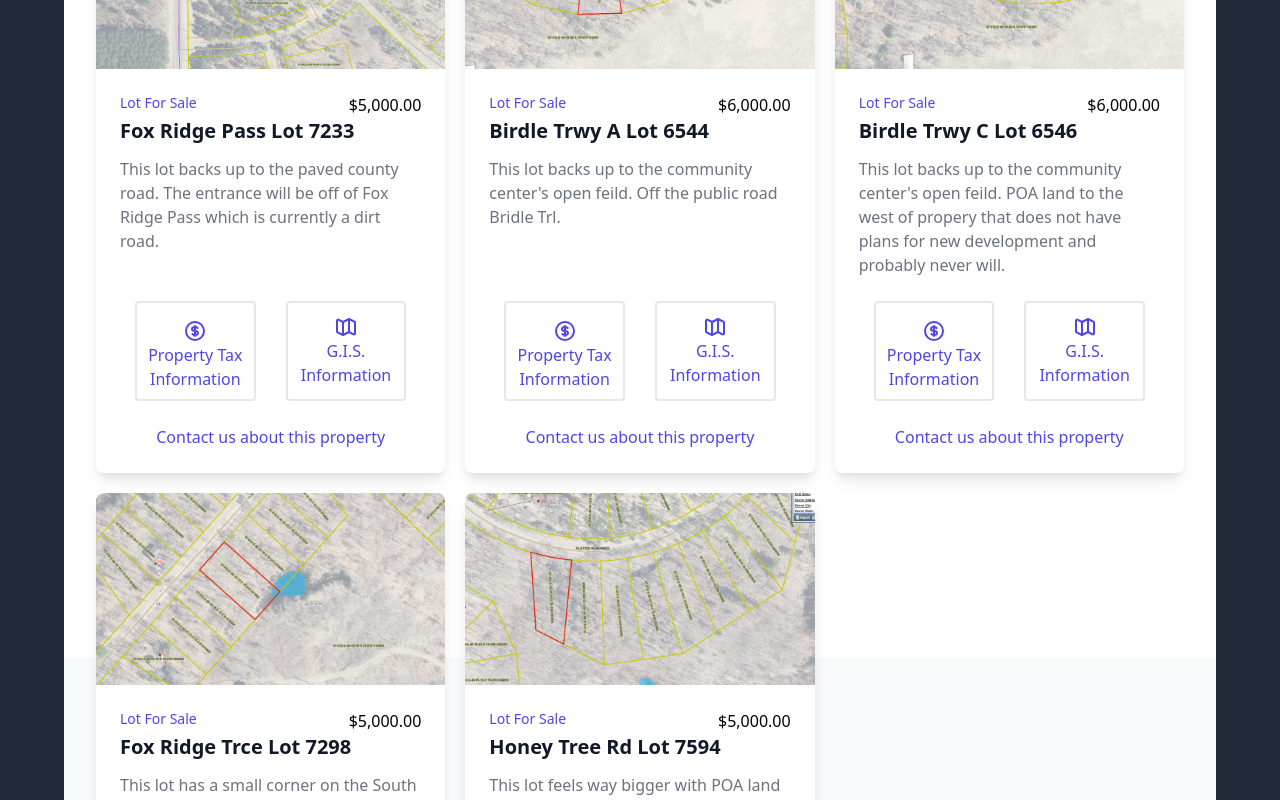
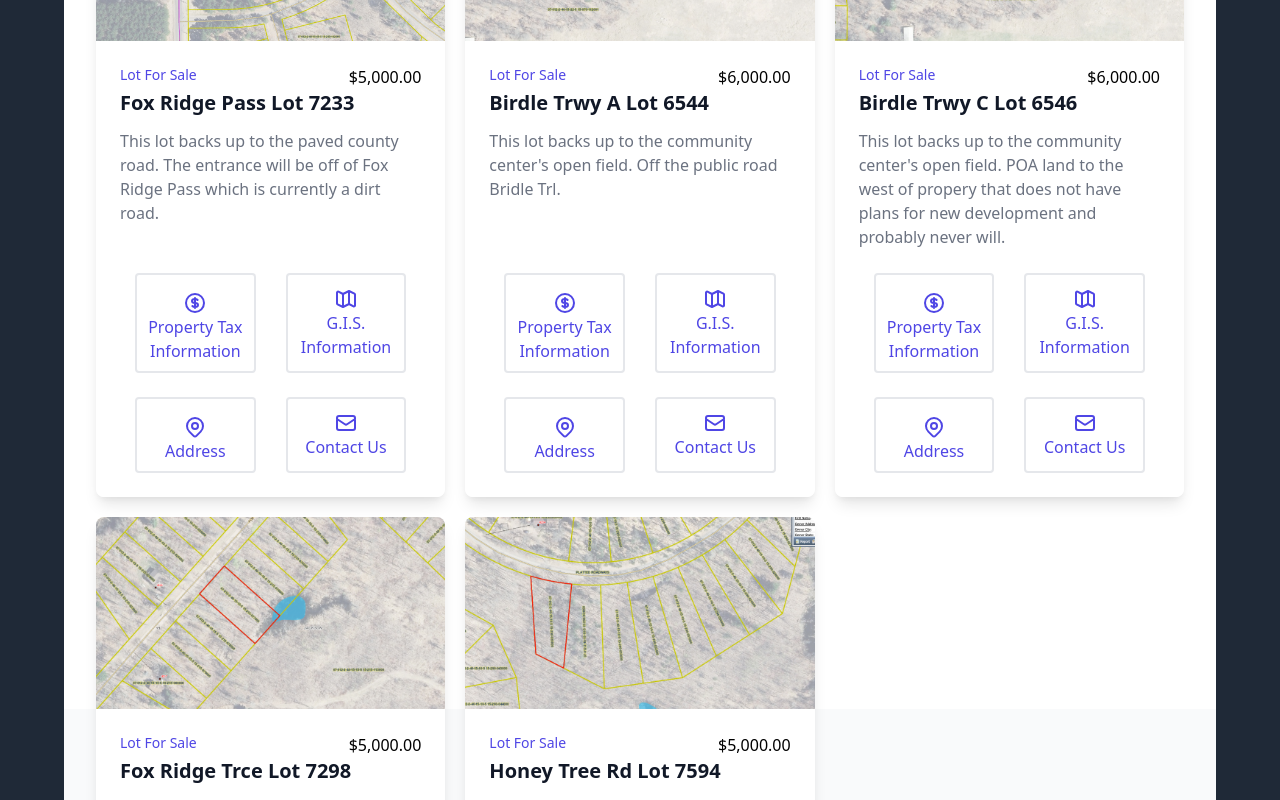
Before and after one commit to Pink-Marlin-Digital/voyager-village, a React (Create React App) app: page / in a window 1280 px wide. Shown: the part 4160-4960 px from the top of the page. Built offline with nearby package versions, Linux system fonts and the light colour scheme.

Commit message:
chore: lot addresses

```diff
--- a/src/Components/AvailableLots.tsx
+++ b/src/Components/AvailableLots.tsx
@@ -22,9 +22,7 @@ export const AvailableLots = () => {
             Available Lots
           </h2>
           <p className="mt-3 max-w-2xl mx-auto text-xl text-gray-500 sm:mt-4">
-            Flash Sale! until Jan 1st pick up any of these lots for the sale
-            price listed. After new years the price will return to its original
-            value.
+            All lots in Voyager Village are 1/2 acre.
           </p>
         </div>
         <div className="mt-12 max-w-lg mx-auto grid gap-5 lg:grid-cols-3 lg:max-w-none">
@@ -122,13 +120,65 @@ export const AvailableLots = () => {
                     </a>
                   </div>
                 </div>
-                <div className="flex justify-center mt-6">
-                  <a
-                    href={`mailto:kenny@stargazerllc.com?subject=${post.title} property`}
-                    className={linkClassName}
+                <div className="flex justify-around mt-6">
+                  <div
+                    className="border-2 rounded p-2 flex justify-center"
+                    style={{ flexBasis: "40%" }}
                   >
-                    Contact us about this property
-                  </a>
+                    <a
+                      href={post.mapLink}
+                      rel="noreferrer"
+                      className={`${linkClassName} mt-2 flex flex-col text-center justify-center`}
+                    >
+                      <svg
+                        className="h-6 w-6 mx-auto"
+                        fill="none"
+                        viewBox="0 0 24 24"
+                        stroke="currentColor"
+                      >
+                        <path
+                          stroke-linecap="round"
+                          stroke-linejoin="round"
+                          stroke-width="2"
+                          d="M17.657 16.657L13.414 20.9a1.998 1.998 0 01-2.827 0l-4.244-4.243a8 8 0 1111.314 0z"
+                        />
+                        <path
+                          stroke-linecap="round"
+                          stroke-linejoin="round"
+                          stroke-width="2"
+                          d="M15 11a3 3 0 11-6 0 3 3 0 016 0z"
+                        />
+                      </svg>
+
+                      <span>Address</span>
+                    </a>
+                  </div>
+                  <div
+                    className="border-2 rounded flex p-2 justify-center"
+                    style={{ flexBasis: "40%" }}
+                  >
+                    <a
+                      href={`mailto:kenny@stargazerllc.com?subject=${post.title} property`}
+                      className={`${linkClassName} flex flex-col text-center justify-center`}
+                      target="_blank"
+                      rel="noreferrer"
+                    >
+                      <svg
+                        className="h-6 w-6 mx-auto"
+                        fill="none"
+                        viewBox="0 0 24 24"
+                        stroke="currentColor"
+                      >
+                        <path
+                          stroke-linecap="round"
+                          stroke-linejoin="round"
+                          stroke-width="2"
+                          d="M3 8l7.89 5.26a2 2 0 002.22 0L21 8M5 19h14a2 2 0 002-2V7a2 2 0 00-2-2H5a2 2 0 00-2 2v10a2 2 0 002 2z"
+                        />
+                      </svg>
+                      <span>Contact Us</span>
+                    </a>
+                  </div>
                 </div>
               </div>
             </div>
--- a/src/Components/lots.ts
+++ b/src/Components/lots.ts
@@ -14,6 +14,8 @@ const lots = [
       "https://web.burnettcounty.org/access/master.asp?paprpid=7233",
     originalPrice: 5000,
     salePrice: 0,
+    mapLink:
+      "https://maps.apple.com/?address=Fox%20Ridge%20Pass,%20Danbury,%20WI%20%2054830,%20United%20States&ll=45.947198,-92.216367&q=Voyager%20Village%20Lot-a&_ext=EiYpFs2pXq74RkAx3q91/z8OV8A5lKLPutT5RkBBHqlRU2wNV8BQBA%3D%3D",
   },
   {
     title: "Birdle Trwy A Lot 6544",
@@ -22,7 +24,7 @@ const lots = [
       href: "https://maps.apple.com/?address=28001%E2%80%9328099%20Bridle%20Trail,%20Webster,%20WI%20%2054893,%20United%20States&ll=45.933204,-92.211509&q=Marked%20Location&_ext=EiYp2Mw3veX2RkAxANNOJvINV8A5VqJdGQz4RkBBVubIhx4NV8BQBA%3D%3D",
     },
     description:
-      "This lot backs up to the community center's open feild. Off the public road Bridle Trl. ",
+      "This lot backs up to the community center's open field. Off the public road Bridle Trl. ",
     imageUrl: "/Lot_6544.jpg",
     gisInfo:
       "https://burnettcowi.wgxtreme.com/?parcelid=07-012-2-40-15-22-5%2015-070-058000",
@@ -30,12 +32,16 @@ const lots = [
       "https://web.burnettcounty.org/access/master.asp?paprpid=6544",
     originalPrice: 6000,
     salePrice: 0,
+    mapLink: "https://maps.apple.com/?address=28079%20Bridle%20Trail,%20Webster,%20WI%20%2054893,%20United%20States&ll=45.933297,-92.211289&q=Marked%20Location&_ext=EiYpzWYfZtv2RkAxL6RkhN4NV8A5SzxFwgH4RkBB46At5goNV8BQAw%3D%3D"
   },
   {
     title: "Birdle Trwy C Lot 6546",
-    category: { name: "Lot For Sale", href: "https://maps.apple.com/?address=28001%E2%80%9328099%20Bridle%20Trail,%20Webster,%20WI%20%2054893,%20United%20States&ll=45.933204,-92.211509&q=Marked%20Location&_ext=EiYp2Mw3veX2RkAxANNOJvINV8A5VqJdGQz4RkBBVubIhx4NV8BQBA%3D%3D" },
+    category: {
+      name: "Lot For Sale",
+      href: "https://maps.apple.com/?address=28001%E2%80%9328099%20Bridle%20Trail,%20Webster,%20WI%20%2054893,%20United%20States&ll=45.933204,-92.211509&q=Marked%20Location&_ext=EiYp2Mw3veX2RkAxANNOJvINV8A5VqJdGQz4RkBBVubIhx4NV8BQBA%3D%3D",
+    },
     description:
-      "This lot backs up to the community center's open feild. POA land to the west of propery that does not have plans for new development and probably never will.",
+      "This lot backs up to the community center's open field. POA land to the west of propery that does not have plans for new development and probably never will.",
     imageUrl: "/Lot_6546.jpg",
     gisInfo:
       "https://burnettcowi.wgxtreme.com/?parcelid=07-012-2-40-15-22-5%2015-070-060000",
@@ -43,10 +49,14 @@ const lots = [
       "https://web.burnettcounty.org/access/master.asp?paprpid=6546",
     originalPrice: 6000,
     salePrice: 0,
+    mapLink: "https://maps.apple.com/?address=28079%20Bridle%20Trail,%20Webster,%20WI%20%2054893,%20United%20States&ll=45.933297,-92.211289&q=Marked%20Location&_ext=EiYpzWYfZtv2RkAxL6RkhN4NV8A5SzxFwgH4RkBB46At5goNV8BQAw%3D%3D"
   },
   {
     title: "Fox Ridge Trce Lot 7298",
-    category: { name: "Lot For Sale", href: "https://maps.apple.com/?address=4537%20Fox%20Ridge%20Trace,%20Danbury,%20WI%20%2054830,%20United%20States&ll=45.948097,-92.213751&q=Marked%20Location&_ext=EiYpTPUJNrX4RkAxlVg0SSUOV8A5ysovktv5RkBBHRLcnFENV8BQAw%3D%3D" },
+    category: {
+      name: "Lot For Sale",
+      href: "https://maps.apple.com/?address=4537%20Fox%20Ridge%20Trace,%20Danbury,%20WI%20%2054830,%20United%20States&ll=45.948097,-92.213751&q=Marked%20Location&_ext=EiYpTPUJNrX4RkAxlVg0SSUOV8A5ysovktv5RkBBHRLcnFENV8BQAw%3D%3D",
+    },
     description:
       "This lot has a small corner on the South East side within a beautiful pond. With open POA land behind this lot.",
     imageUrl: "/Lot_7298.jpg",
@@ -56,10 +66,14 @@ const lots = [
       "https://web.burnettcounty.org/access/master.asp?paprpid=7298",
     originalPrice: 5000,
     salePrice: 0,
+    mapLink: "https://maps.apple.com/?address=4501%E2%80%934599%20Fox%20Ridge%20Trace,%20Danbury,%20WI%20%2054830,%20United%20States&ll=45.948317,-92.214177&q=Marked%20Location&_ext=EiYp71pojM/4RkAxzG+LBh8OV8A5bTCO6PX5RkBBtgJqWUsNV8BQBA%3D%3D"
   },
   {
     title: "Honey Tree Rd Lot 7594",
-    category: { name: "Lot For Sale", href: "https://maps.apple.com/?address=4101%E2%80%934299%20Honey%20Tree%20Rd,%20Danbury,%20WI%20%2054830,%20United%20States&ll=45.965500,-92.203248&q=Marked%20Location&_ext=EiYpeOc0bgv7RkAxkEbJEWsNV8A59rxayjH8RkBB0AGWU5cMV8BQBA%3D%3D" },
+    category: {
+      name: "Lot For Sale",
+      href: "https://maps.apple.com/?address=4101%E2%80%934299%20Honey%20Tree%20Rd,%20Danbury,%20WI%20%2054830,%20United%20States&ll=45.965500,-92.203248&q=Marked%20Location&_ext=EiYpeOc0bgv7RkAxkEbJEWsNV8A59rxayjH8RkBB0AGWU5cMV8BQBA%3D%3D",
+    },
     description:
       "This lot feels way bigger with POA land on South and West side of lot lines. Best part is this POA land has no plans for development.",
     imageUrl: "/Lot_7594.jpg",
@@ -69,6 +83,7 @@ const lots = [
       "https://web.burnettcounty.org/access/master.asp?paprpid=7594",
     originalPrice: 5000,
     salePrice: 0,
+    mapLink: "https://maps.apple.com/?address=4101%E2%80%934299%20Honey%20Tree%20Rd,%20Danbury,%20WI%20%2054830,%20United%20States&ll=45.965929,-92.203836&q=Marked%20Location&_ext=EiYpA6U1fRH7RkAxHUbyQHUNV8A5gXpb2Tf8RkBBXbCQgqEMV8BQBA%3D%3D"
   },
 ];
 
```
